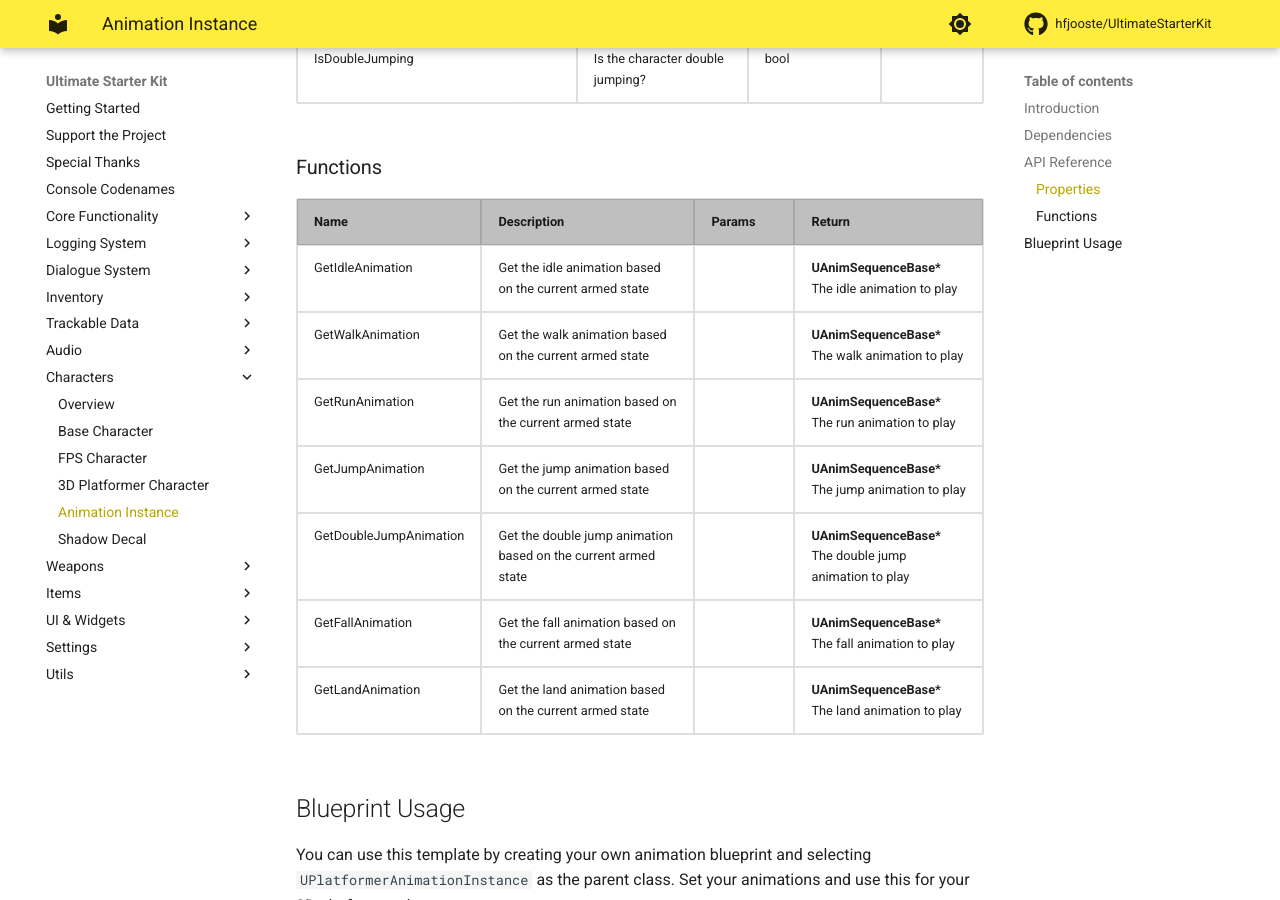
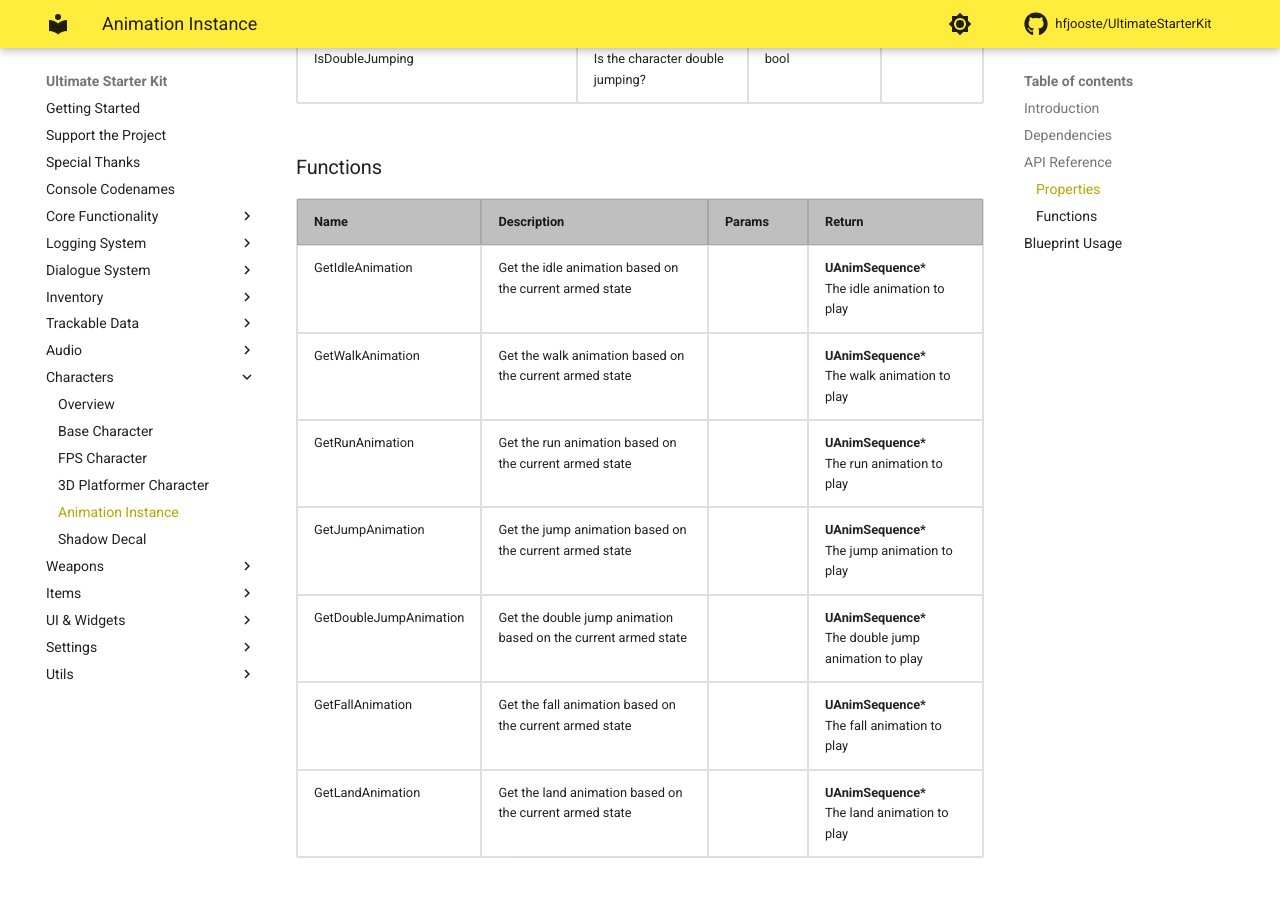
Before and after one commit to hfjooste/UltimateStarterKit, an MkDocs documentation site: the page built from docs/characteranimationinstance.md, in a window 1280 px wide and 900 px high, scrolled down 2880 px. Built offline with MkDocs 1.6.1 and Material for MkDocs 9.7.7, drawn with Linux system fonts in a browser that asks for light colours; comment, search, counter and statistics services are not loaded.

Commit message:
Updated documentation

```diff
--- a/docs/characteranimationinstance.md
+++ b/docs/characteranimationinstance.md
@@ -174,43 +174,43 @@ The <code>USKCharacterAnimationInstance</code> relies on other components of thi
 		<td>GetIdleAnimation</td>
 		<td>Get the idle animation based on the current armed state</td>
 		<td></td>
-		<td><strong>UAnimSequenceBase*</strong><br/>The idle animation to play</td>
+		<td><strong>UAnimSequence*</strong><br/>The idle animation to play</td>
 	</tr>
 	<tr>
 		<td>GetWalkAnimation</td>
 		<td>Get the walk animation based on the current armed state</td>
 		<td></td>
-		<td><strong>UAnimSequenceBase*</strong><br/>The walk animation to play</td>
+		<td><strong>UAnimSequence*</strong><br/>The walk animation to play</td>
 	</tr>
 	<tr>
 		<td>GetRunAnimation</td>
 		<td>Get the run animation based on the current armed state</td>
 		<td></td>
-		<td><strong>UAnimSequenceBase*</strong><br/>The run animation to play</td>
+		<td><strong>UAnimSequence*</strong><br/>The run animation to play</td>
 	</tr>
 	<tr>
 		<td>GetJumpAnimation</td>
 		<td>Get the jump animation based on the current armed state</td>
 		<td></td>
-		<td><strong>UAnimSequenceBase*</strong><br/>The jump animation to play</td>
+		<td><strong>UAnimSequence*</strong><br/>The jump animation to play</td>
 	</tr>
 	<tr>
 		<td>GetDoubleJumpAnimation</td>
 		<td>Get the double jump animation based on the current armed state</td>
 		<td></td>
-		<td><strong>UAnimSequenceBase*</strong><br/>The double jump animation to play</td>
+		<td><strong>UAnimSequence*</strong><br/>The double jump animation to play</td>
 	</tr>
 	<tr>
 		<td>GetFallAnimation</td>
 		<td>Get the fall animation based on the current armed state</td>
 		<td></td>
-		<td><strong>UAnimSequenceBase*</strong><br/>The fall animation to play</td>
+		<td><strong>UAnimSequence*</strong><br/>The fall animation to play</td>
 	</tr>
 	<tr>
 		<td>GetLandAnimation</td>
 		<td>Get the land animation based on the current armed state</td>
 		<td></td>
-		<td><strong>UAnimSequenceBase*</strong><br/>The land animation to play</td>
+		<td><strong>UAnimSequence*</strong><br/>The land animation to play</td>
 	</tr>
 </table>
 
```
